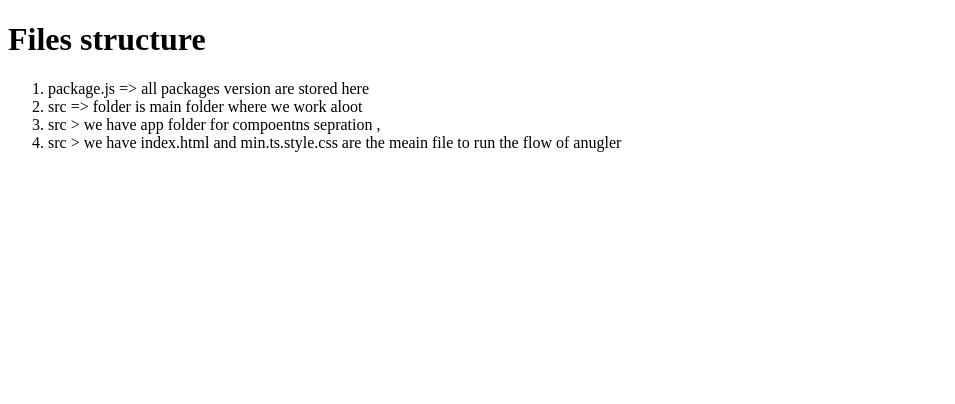
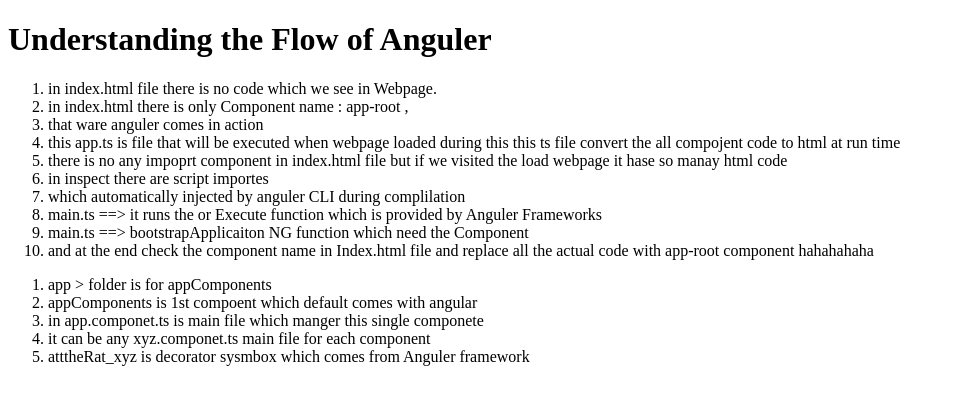
Before and after one commit to MSaqib123/first-angular-project, an Angular app: page / in a window 1280 px wide. Shown: the top 404 px of the page, without its empty margins (0-955 px from the left). Built offline with nearby package versions, Linux system fonts and the light colour scheme.

Commit message:
3. Understanding Components & How Content Ends Up On The Screen

```diff
--- a/src/app/app.component.html
+++ b/src/app/app.component.html
@@ -1,10 +1,24 @@
 <h1>
-  Files structure
+  Understanding the Flow of Anguler
 </h1>
 
 <ol>
-  <li>package.js  => all packages version are stored here</li>
-  <li>src => folder is main folder where we work aloot</li>
-  <li>src >  we have  app folder for  compoentns sepration , </li>
-  <li>src >  we have index.html and min.ts.style.css are the meain file to run the flow of anugler</li>
+  <li>in index.html file there is no code which we see in Webpage.</li>
+  <li>in index.html there is only Component name : app-root ,</li>
+  <li>that ware anguler comes in action</li>
+  <li>this app.ts is file that will be executed when webpage loaded during this this ts file convert the all compojent code to html at run time</li>
+  <li>there is no any impoprt component in  index.html file but if we visited the load webpage it hase so manay html code </li>
+  <li>in inspect there are script importes  </li>
+  <li>which automatically  injected by  anguler CLI during complilation  </li>
+  <li>main.ts ==> it runs the or Execute function which is provided by  Anguler Frameworks  </li>
+  <li>main.ts ==> bootstrapApplicaiton NG function  which need the Component  </li>
+  <li>and at the end check the  component name in Index.html file and replace all the actual code with  app-root component hahahahaha </li>
 </ol>
+
+<ol>
+  <li>app > folder is for appComponents</li>
+  <li>appComponents is 1st compoent which default comes with angular</li>
+  <li>in app.componet.ts is main file which manger this single componete </li>
+  <li>it can be  any   xyz.componet.ts main file for each component </li>
+  <li>atttheRat_xyz  is decorator sysmbox which comes from Anguler framework</li>
+</ol>
```
